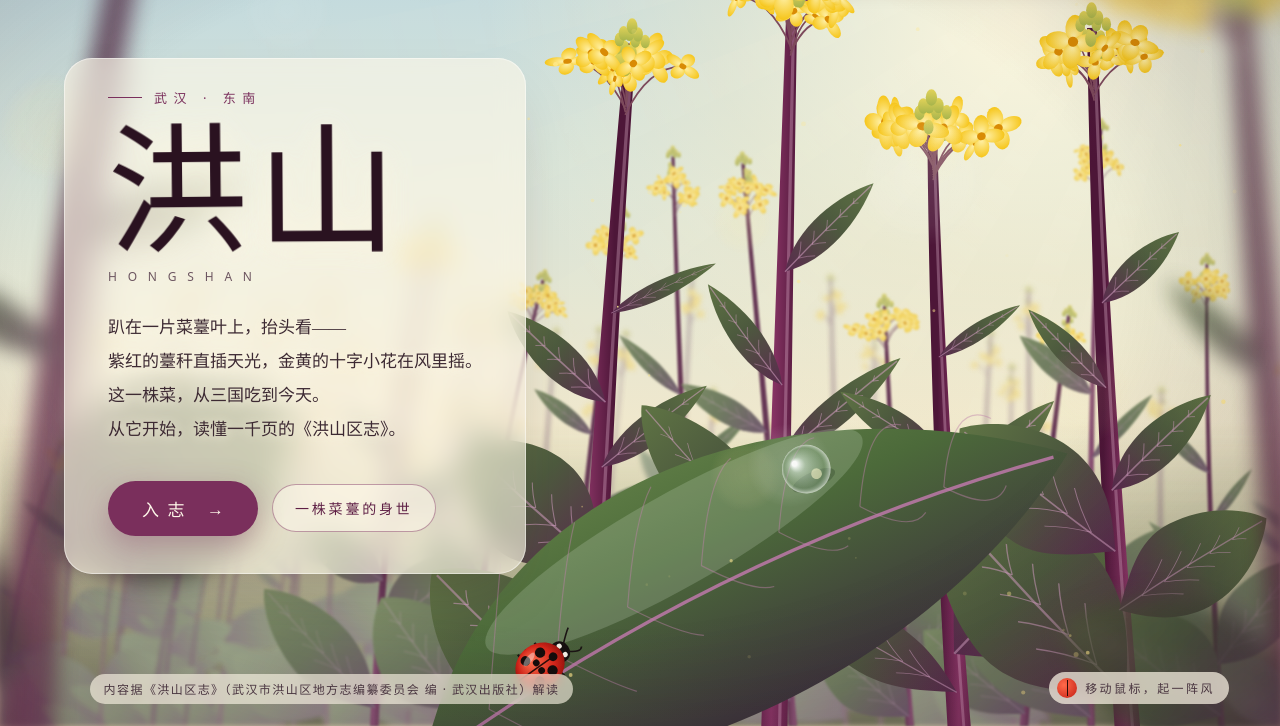
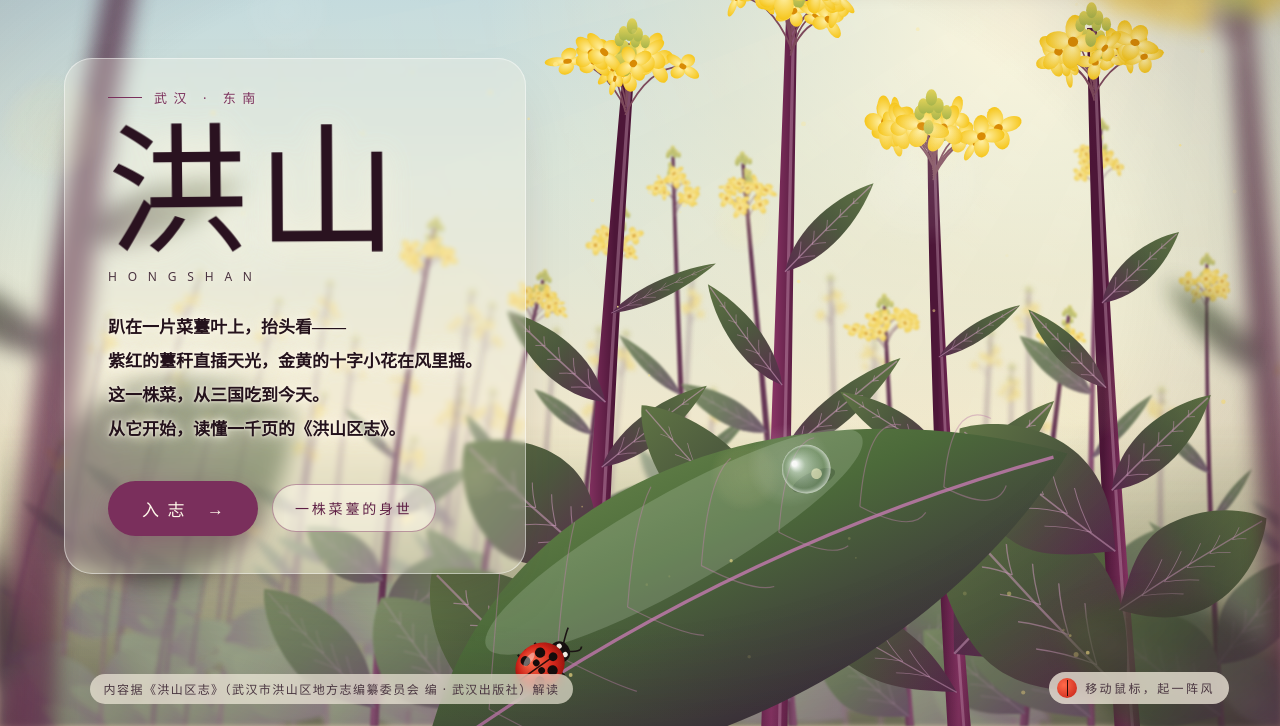
Before and after one commit to globekevin/hongshan-gazetteer, a plain HTML site: page index.html in a window 1280 px wide. Shown: the part 74-800 px from the top of the page. Drawn offline with Linux system fonts and the light colour scheme; animation ran at ten frames a second.

Commit message:
首页：PC 端毛玻璃更通透，文字加深加粗保证可读

```diff
--- a/index.html
+++ b/index.html
@@ -22,7 +22,7 @@
   #cv-near{filter:blur(10px);opacity:.7}
   #cv-fx{pointer-events:none}
   .vignette{position:fixed;inset:0;pointer-events:none;background:radial-gradient(ellipse at 45% 45%, rgba(0,0,0,0) 55%, rgba(40,20,30,.28) 100%)}
-  .copy{position:fixed;left:5vw;top:50%;transform:translateY(-52%);z-index:5;max-width:min(600px,80vw);color:#2b1a24;padding:30px 44px 38px;border-radius:28px;background:rgba(255,248,232,.62);-webkit-backdrop-filter:blur(14px) saturate(1.1);backdrop-filter:blur(14px) saturate(1.1);box-shadow:0 24px 60px -30px rgba(60,20,40,.35),inset 0 0 0 1px rgba(255,255,255,.45)}
+  .copy{position:fixed;left:5vw;top:50%;transform:translateY(-52%);z-index:5;max-width:min(600px,80vw);color:#2b1a24;padding:30px 44px 38px;border-radius:28px;background:rgba(255,248,232,.26);-webkit-backdrop-filter:blur(2px);backdrop-filter:blur(2px);box-shadow:0 24px 60px -30px rgba(60,20,40,.35),inset 0 0 0 1px rgba(255,255,255,.45)}
   .copy .loc{font-size:13px;letter-spacing:.5em;color:#7a2f5c;display:flex;align-items:center;gap:12px}
   .copy .loc:before{content:"";width:34px;height:1px;background:#7a2f5c}
   .copy h1{font-family:var(--kai);font-weight:400;font-size:clamp(84px,11vw,170px);line-height:1;margin:.12em 0 .02em;letter-spacing:.06em;
@@ -55,6 +55,11 @@
   .copy>*{opacity:0;transform:translateY(14px);animation:rise 1.1s ease forwards}
   .copy .loc{animation-delay:.9s}.copy h1{animation-delay:1.1s}.copy .en{animation-delay:1.35s}.copy p{animation-delay:1.6s}.copy .cta{animation-delay:1.9s}
   @keyframes rise{to{opacity:1;transform:none}}
+  @media (min-width:761px){
+    .copy p{color:#24121c;font-weight:600;text-shadow:0 0 3px rgba(255,250,236,.95),0 0 10px rgba(255,250,236,.9),0 0 22px rgba(255,250,236,.7)}
+    .copy .en{color:#4a3340;text-shadow:0 0 6px rgba(255,250,236,.9)}
+    .copy .loc{text-shadow:0 0 6px rgba(255,250,236,.9)}
+  }
   @media (max-width:760px){
     .copy{left:6vw;top:auto;bottom:90px;transform:none;padding:18px 18px 22px;background:rgba(255,248,232,.62);backdrop-filter:blur(8px);border-radius:18px;max-width:88vw}
     .topnav{display:none}.hint{display:none}.foot{left:6vw;right:6vw;bottom:14px;font-size:11px}
```
